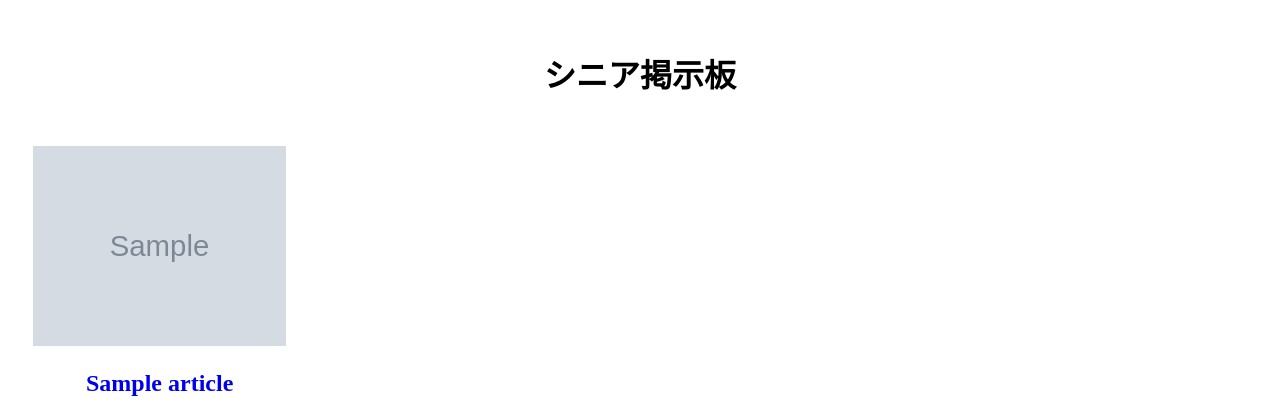
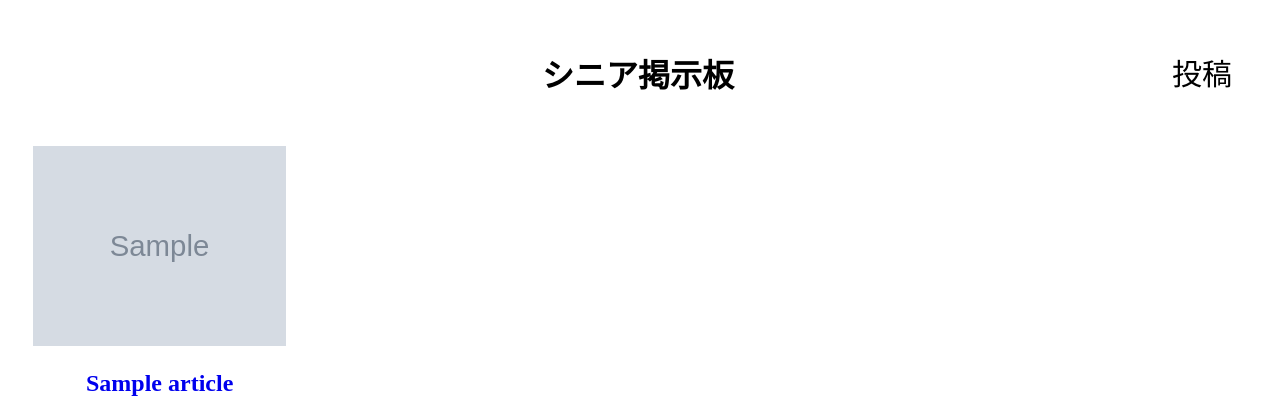
Before and after one commit to a-taikan/meister, a Django app: page /blog/ in a window 1280 px wide. Shown: the top 420 px of the page. Run offline with Django 3.2, Linux system fonts and the light colour scheme; tables that the repository leaves empty hold one stand-in row (values such as "Sample post"); grey boxes marked "Sample" are stand-in pictures.

Commit message:
make it better

```diff
--- a/blog/models.py
+++ b/blog/models.py
@@ -12,3 +12,6 @@ class Article(models.Model):
 
     def __str___(self):
         return  self.image.url
+
+class Image(models.Model):
+    picture = models.ImageField(upload_to='images/')
--- a/blog/static/home.css
+++ b/blog/static/home.css
@@ -9,3 +9,12 @@
     margin: 0 2%;
     text-align: center;
 }
+
+#post{
+    float: right;
+    display: inline-block;
+    width:100px;
+    text-decoration: none;
+    font-size: 30px;
+    color: black;
+}
--- a/blog/static/show.css
+++ b/blog/static/show.css
@@ -1,5 +1,5 @@
 h1{
-    text-align: center;
+
 }
 
 .article_index{
--- a/blog/templates/blog/home.html
+++ b/blog/templates/blog/home.html
@@ -6,7 +6,9 @@
         <link rel="stylesheet" href="{% static 'home.css' %}">
     </head>
     <body>
-        <h1 id= 'title' >シニア掲示板</h1>
+        <a href="{% url 'post' %}" id="post">投稿</a>
+        <h1 id= 'title' >　　　シニア掲示板  　</h1>
+
 
         {% for article in articles %}
             <a href="{% url 'show' article.id %}">
@@ -17,4 +19,5 @@
             </a>
         {% endfor %}
     </body>
+
 </html>
--- a/blog/urls.py
+++ b/blog/urls.py
@@ -2,10 +2,12 @@ from django.urls import path
 from . import views
 from django.contrib import admin
 from django.views.generic import base
+from blog.views import Index
 
 
 
 urlpatterns = [
     path('', views.home, name= 'home'),
     path('<int:article_id>/', views.blog_show, name= 'show'),
+    path('post', Index.as_view(), name='post'),
 ]
--- a/blog/views.py
+++ b/blog/views.py
@@ -12,3 +12,16 @@ def blog_show(request, article_id):
     article= Article.objects.get(pk= article_id)
     context = {'article': article}
     return render(request, 'blog/show.html', context)
+
+def post(request):
+    return render(request, 'blog/post.html')
+
+
+from django.views.generic.edit import FormView
+
+from . import forms
+
+
+class Index(FormView):
+    form_class = forms.PostForm
+    template_name = "blog/post.html"
```
Also changed, not shown: blog/forms.py (added, +13 -0 lines), blog/templates/blog/post.html (added, +17 -0 lines), 1 other file.
